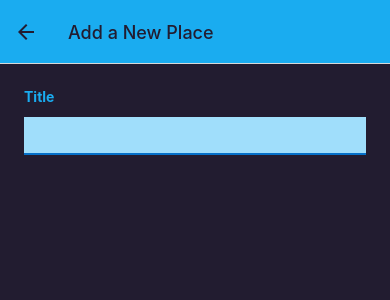
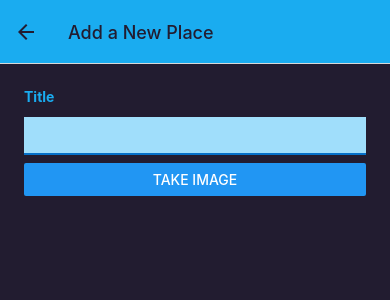
Before and after one commit to OkanAcioglu/FavPlaceApp, a React Native app: screen /AddPlace in a window 390 px wide. Shown: the top 300 px of the page. Built offline with nearby package versions, Linux system fonts and the light colour scheme.

Commit message:
taking-photo-on-android

```diff
--- a/components/Places/ImagePicker.js
+++ b/components/Places/ImagePicker.js
@@ -0,0 +1,22 @@
+import { View, Button } from 'react-native'
+import { launchCameraAsync } from 'expo-image-picker'
+
+const ImagePicker = () => {
+  async function takeImageHandler() {
+    const image = await launchCameraAsync({
+      allowsEditing: true,
+      aspect: [16, 9],
+      quality: 0.5,
+    })
+    console.log(image)
+  }
+
+  return (
+    <View>
+      <View></View>
+      <Button title='Take Image' onPress={takeImageHandler} />
+    </View>
+  )
+}
+
+export default ImagePicker
--- a/components/Places/PlaceForm.js
+++ b/components/Places/PlaceForm.js
@@ -1,6 +1,7 @@
 import { useState } from 'react'
 import { View, Text, ScrollView, TextInput, StyleSheet } from 'react-native'
 import { Colors } from '../../constants/colors'
+import ImagePicker from './ImagePicker'
 
 const PlaceForm = () => {
   const [enteredTitle, setEnteredTitle] = useState('')
@@ -19,6 +20,7 @@
           value={enteredTitle}
         />
       </View>
+      <ImagePicker />
     </ScrollView>
   )
 }
```
